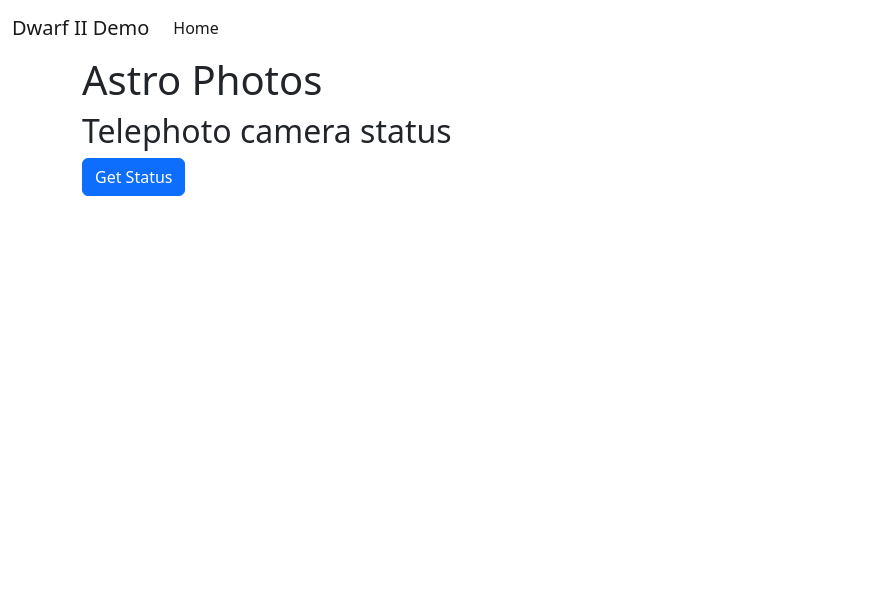
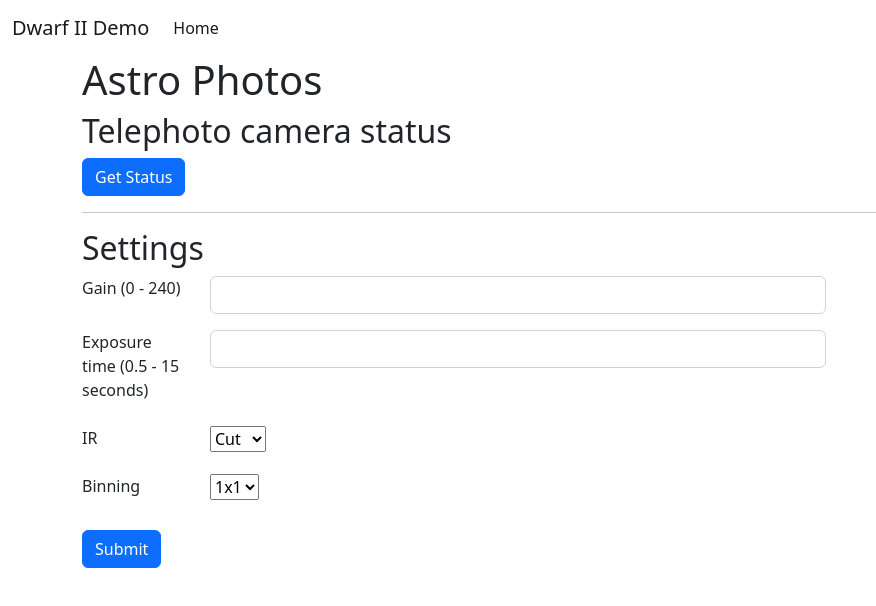
Before and after one commit to DwarfTelescopeUsers/DwarfApp_js, a Next.js app: page /astro-photos in a window 1280 px wide. Shown: the top 606 px of the page, without its empty margins (0-876 px from the left). Built offline with nearby package versions, Linux system fonts and the light colour scheme; no server answers.

Commit message:
add save isp settings on astro photos page

```diff
--- a/src/components/CameraStatus.tsx
+++ b/src/components/CameraStatus.tsx
@@ -1,31 +1,10 @@
-import { useState } from "react";
+type PropType = {
+  cameraStatusData: any;
+  getCameraStatus: () => void;
+};
 
-import { URI, cameraStatus, statusTelephotoCmd } from "@/lib/dwarf_api";
-
-export default function CameraStatus() {
-  const [cameraStatusData, setCameraStatusData] = useState<any>(null);
-
-  function getCameraStatus() {
-    const socket = new WebSocket(URI);
-
-    socket.addEventListener("open", () => {
-      cameraStatus(socket);
-    });
-
-    socket.addEventListener("message", (event) => {
-      let message = JSON.parse(event.data);
-      if (message.interface === statusTelephotoCmd) {
-        setCameraStatusData(message);
-      }
-      console.log("ok", message);
-    });
-
-    socket.addEventListener("error", (message) => {
-      setCameraStatusData(message);
-
-      console.log("err", message);
-    });
-  }
+export default function CameraStatus(props: PropType) {
+  const { cameraStatusData, getCameraStatus } = props;
 
   return (
     <>
--- /dev/null
+++ b/src/components/SetISPSettings.tsx
@@ -0,0 +1,167 @@
+import type { FormEvent, ChangeEvent } from "react";
+import { useContext } from "react";
+
+import { ConnectionContext } from "@/stores/ConnectionContext";
+import { saveISPSettingsDB } from "@/db/db_utils";
+import {
+  URI,
+  cameraTelephoto,
+  setExposureD2,
+  setExposureModeD2,
+  setGainModeD2,
+  setGainD2,
+  setIRD2,
+} from "@/lib/dwarf_api";
+
+export default function SetISPSettings() {
+  let connectionCtx = useContext(ConnectionContext);
+
+  function submitHandler(e: FormEvent<HTMLFormElement>) {
+    e.preventDefault();
+
+    const formData = new FormData(e.currentTarget);
+    const formGain = formData.get("gain");
+    const formExposure = formData.get("exposure");
+    const formIr = formData.get("ir");
+    const formBinning = formData.get("binning");
+
+    if (formGain && formExposure && formIr && formBinning) {
+      saveISPSettingsDB(
+        JSON.stringify({
+          gain: Number(formGain),
+          exposure: Number(formExposure),
+          ir: Number(formIr),
+          binning: Number(formBinning),
+        })
+      );
+      connectionCtx.setGain(Number(formGain));
+      connectionCtx.setExposure(Number(formExposure));
+      connectionCtx.setIr(Number(formIr));
+      connectionCtx.setIr(Number(formBinning));
+
+      // NOTE: connectionCtx.gain, etc doesn't give the latest values, so
+      // we need to pass in the form data to updateTelescope
+      // TODO: save binning to telescope if DL adds set binning command to api
+      updateTelescope(Number(formGain), Number(formExposure), Number(formIr));
+    }
+  }
+
+  function updateTelescope(gain: number, exposure: number, ir: number) {
+    const socket = new WebSocket(URI);
+    let camera = cameraTelephoto;
+
+    socket.addEventListener("open", () => {
+      setExposureModeD2(socket, camera, "manual");
+      setGainModeD2(socket, camera, "manual");
+      setExposureD2(socket, camera, exposure);
+      setGainD2(socket, camera, gain);
+      setIRD2(socket, ir);
+    });
+
+    socket.addEventListener("message", (event) => {
+      let message = JSON.parse(event.data);
+      console.log(message);
+    });
+
+    socket.addEventListener("error", (message) => {
+      console.log("err", message);
+    });
+  }
+
+  function changeIRHandler(e: ChangeEvent<HTMLSelectElement>) {
+    connectionCtx.setIr(Number(e.target.value));
+  }
+
+  function changeBinningHandler(e: ChangeEvent<HTMLSelectElement>) {
+    connectionCtx.setBinning(Number(e.target.value));
+  }
+
+  return (
+    <div>
+      <h2>Settings</h2>
+      <form className="col-sm-8" onSubmit={submitHandler}>
+        <div className="row mb-3">
+          <div className="col-sm-2">
+            <label htmlFor="gain" className="form-label">
+              Gain (0 - 240)
+            </label>
+          </div>
+          <div className="col-sm-10">
+            <input
+              type="number"
+              id="gain"
+              name="gain"
+              className="form-control"
+              min={0}
+              max={240}
+              step={10}
+              defaultValue={connectionCtx.gain}
+              required
+            ></input>
+          </div>
+        </div>
+
+        <div className="row mb-3">
+          <div className="col-sm-2">
+            <label htmlFor="exposure" className="form-label">
+              Exposure time (0.5 - 15 seconds)
+            </label>
+          </div>
+          <div className="col-sm-10">
+            <input
+              type="number"
+              id="exposure"
+              name="exposure"
+              className="form-control"
+              min={0}
+              max={15}
+              step={0.01}
+              defaultValue={connectionCtx.exposure}
+              required
+            ></input>
+          </div>
+        </div>
+
+        <div className="row mb-3">
+          <div className="col-sm-2">
+            <label htmlFor="ir" className="form-label">
+              IR
+            </label>
+          </div>
+          <div className="col-sm-10">
+            <select
+              id="ir"
+              name="ir"
+              onChange={(e) => changeIRHandler(e)}
+              value={connectionCtx.ir?.toString()}
+            >
+              <option value={"0"}>Cut</option>
+              <option value={"3"}>Pass</option>
+            </select>
+          </div>
+        </div>
+
+        <div className="row mb-3">
+          <div className="col-sm-2">
+            <label htmlFor="binning" className="form-label">
+              Binning
+            </label>
+          </div>
+          <div className="col-sm-10">
+            <select
+              id="binning"
+              name="binning"
+              onChange={(e) => changeBinningHandler(e)}
+              value={connectionCtx.binning?.toString()}
+            >
+              <option value={"0"}>1x1</option>
+              <option value={"1"}>2x2</option>
+            </select>
+          </div>
+        </div>
+
+        <button className="btn btn-primary mt-2">Submit</button>
+      </form>
+    </div>
+  );
+}
--- a/src/db/db_utils.ts
+++ b/src/db/db_utils.ts
@@ -23,3 +23,14 @@
 export function saveConnectionStatusDB(status: boolean) {
   localStorage.setItem("connectionStatus", status ? "true" : "false");
 }
+
+export function saveISPSettingsDB(options: any) {
+  localStorage.setItem("ispSettings", options);
+}
+
+export function fetchISPSettingsDB() {
+  let settings = localStorage.getItem("ispSettings");
+  if (settings) {
+    return JSON.parse(settings);
+  }
+}
--- a/src/lib/dwarf_api.ts
+++ b/src/lib/dwarf_api.ts
@@ -287,7 +287,7 @@
   socketSend(socket, options);
 }
 
-export function setExposureMode(
+export function setExposureModeD2(
   socket: WebSocket,
   camera = cameraTelephoto,
   mode = "manual"
@@ -308,7 +308,7 @@
   socketSend(socket, options);
 }
 
-export function setExposure(
+export function setExposureD2(
   socket: WebSocket,
   camera = cameraTelephoto,
   exposureTime: number
@@ -322,7 +322,7 @@
   socketSend(socket, options);
 }
 
-export function setGainMode(
+export function setGainModeD2(
   socket: WebSocket,
   camera = cameraTelephoto,
   mode = "manual"
@@ -338,7 +338,7 @@
   socketSend(socket, options);
 }
 
-export function setGain(
+export function setGainD2(
   socket: WebSocket,
   camera = cameraTelephoto,
   gainValue: number
@@ -352,12 +352,12 @@
   socketSend(socket, options);
 }
 
-export function setIR(socket: WebSocket, irValue = IRCut): void {
+export function setIRD2(socket: WebSocket, ir = IRCut): void {
   console.log("set IR value...");
   let options = {
     interface: setIRCmd,
     camId: cameraTelephoto,
-    value: irValue,
+    value: ir,
   };
   socketSend(socket, options);
 }
@@ -390,7 +390,7 @@
   socketSend(socket, options);
 }
 
-export function setRawPreview(
+export function setRawPreviewD2(
   socket: WebSocket,
   previewMode = rawPreviewContinousSuperimpose
 ): void {
--- a/src/pages/astro-photos.tsx
+++ b/src/pages/astro-photos.tsx
@@ -1,11 +1,66 @@
+import { useState, useContext, useEffect, useCallback } from "react";
+
 import CameraStatus from "@/components/CameraStatus";
+import SetISPSettings from "@/components/SetISPSettings";
+import { URI, cameraStatus, statusTelephotoCmd } from "@/lib/dwarf_api";
+import { ConnectionContext } from "@/stores/ConnectionContext";
+import { fetchISPSettingsDB } from "@/db/db_utils";
 
 export default function AstroPhoto() {
+  const [cameraStatusData, setCameraStatusData] = useState<any>(null);
+
+  let connectionCtx = useContext(ConnectionContext);
+
+  const getCameraStatus = useCallback(() => {
+    const socket = new WebSocket(URI);
+
+    socket.addEventListener("open", () => {
+      cameraStatus(socket);
+    });
+
+    socket.addEventListener("message", (event) => {
+      let message = JSON.parse(event.data);
+      if (message.interface === statusTelephotoCmd) {
+        setCameraStatusData(message);
+        connectionCtx.setGain(message.gain);
+        connectionCtx.setExposure(Math.round(message.exp * 100) / 100);
+        connectionCtx.setIr(message.ir);
+
+        // TODO: get binning from telescope if DL adds set binning command to api
+        let status = fetchISPSettingsDB();
+        let binning = 0;
+        if (status) {
+          binning = Number(status.binning);
+        }
+        connectionCtx.setBinning(binning);
+      }
+      console.log("ok", message);
+    });
+
+    socket.addEventListener("error", (message) => {
+      setCameraStatusData(message);
+      console.log("err", message);
+    });
+    // NOTE: don't pass in connectionCtx as dependency so getCameraStatus is only
+    // called once on page load
+  }, []); // eslint-disable-line
+
+  useEffect(() => {
+    console.log("useEffect");
+    getCameraStatus();
+  }, [getCameraStatus]);
+
   return (
     <div>
       <h1>Astro Photos</h1>
 
-      <CameraStatus />
+      <CameraStatus
+        cameraStatusData={cameraStatusData}
+        getCameraStatus={getCameraStatus}
+      />
+      <hr></hr>
+
+      <SetISPSettings />
     </div>
   );
 }
--- a/src/stores/ConnectionContext.tsx
+++ b/src/stores/ConnectionContext.tsx
@@ -16,6 +16,10 @@
   >();
   const [latitude, setLatitude] = useState<number | undefined>();
   const [longitude, setLongitude] = useState<number | undefined>();
+  const [gain, setGain] = useState<number | undefined>();
+  const [exposure, setExposure] = useState<number | undefined>();
+  const [ir, setIr] = useState<number | undefined>();
+  const [binning, setBinning] = useState<number | undefined>();
 
   let context = {
     connectionStatus,
@@ -24,6 +28,14 @@
     setLatitude,
     longitude,
     setLongitude,
+    gain,
+    setGain,
+    exposure,
+    setExposure,
+    ir,
+    setIr,
+    binning,
+    setBinning,
   };
   return (
     <ConnectionContext.Provider value={context}>
```
Also changed, not shown: src/types.d.ts (+8 -0 lines).
